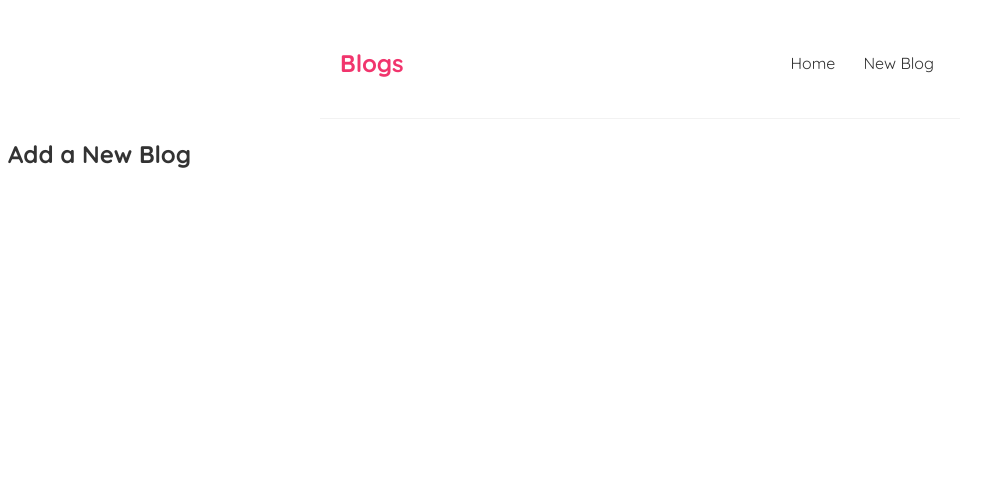
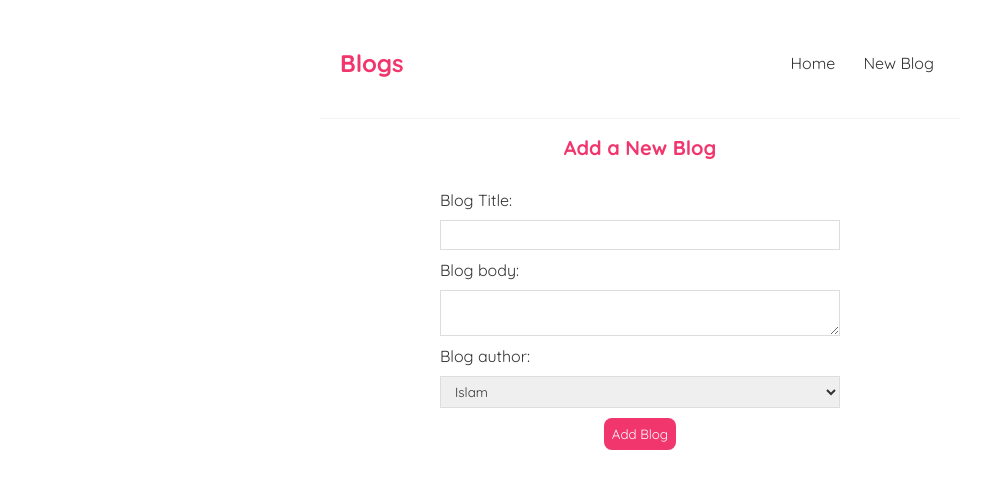
Before and after one commit to Bardala/Blogger, a React (Create React App) app: page /create in a window 1280 px wide. Shown: the top 488 px of the page, without its empty margins (0-988 px from the left). Built offline with nearby package versions, Linux system fonts and the light colour scheme.

Commit message:
You can create blogs now

```diff
--- a/src/Create.js
+++ b/src/Create.js
@@ -1,7 +1,36 @@
+import { useState } from "react";
+
 const Create = () => {
+  const [title, setTitle] = useState("");
+  const [body, setBody] = useState("");
+  const [author, setAuthor] = useState("Islam");
+
   return (
     <div className="create">
       <h2>Add a New Blog</h2>
+      <form>
+        <label>Blog Title:</label>
+        <input
+          type="text"
+          required
+          value={title}
+          onChange={(e) => setTitle(e.target.value)}
+        />
+
+        <label>Blog body:</label>
+        <textarea
+          required
+          value={body}
+          onChange={(e) => setBody(e.target.value)}
+        ></textarea>
+
+        <label>Blog author:</label>
+        <select value={author} onChange={(e) => setAuthor(e.target.value)}>
+          <option value="Islam">Islam</option>
+          <option value="Ali">Ali</option>
+        </select>
+        <button>Add Blog</button>
+      </form>
     </div>
   );
 };
--- a/src/index.css
+++ b/src/index.css
@@ -63,6 +63,12 @@
 }
 
 /* blog details page*/
+.blog-details {
+  padding: 20px;
+  margin: 20px 0;
+  border: 1px solid #fafafa;
+}
+
 .blog-details h2 {
   font-size: 24px;
   color: #f1356d;
@@ -80,3 +86,42 @@
   padding: 0 16px;
   background-color: #fafafa;
 }
+
+/*Create Blog Page*/
+/* create new blog form */
+.create {
+  max-width: 400px;
+  margin: 0 auto;
+  text-align: center;
+}
+
+.create label {
+  text-align: left;
+  display: block;
+}
+
+.create h2 {
+  font-size: 20px;
+  color: #f1356d;
+  margin-bottom: 30px;
+}
+
+.create input,
+.create textarea,
+.create select {
+  width: 100%;
+  padding: 6px 10px;
+  margin: 10px 0;
+  border: 1px solid #ddd;
+  box-sizing: border-box;
+  display: block;
+}
+
+.create button {
+  background: #f1356d;
+  color: #fff;
+  border: 0;
+  padding: 8px;
+  border-radius: 8px;
+  cursor: pointer;
+}
```
